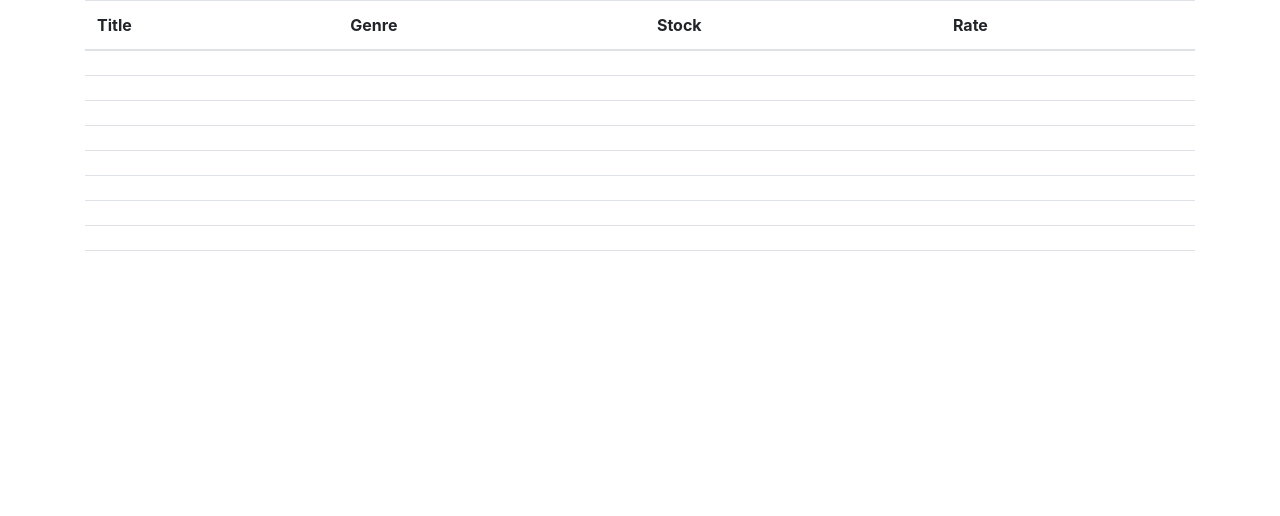
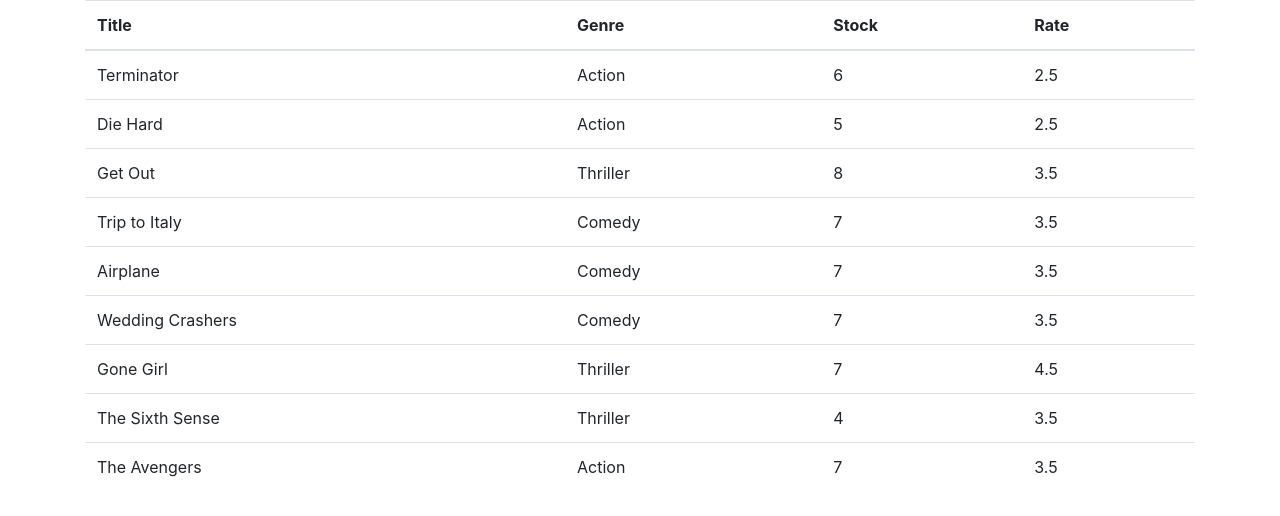
Before and after one commit to kusumghimire/react-vidly, a React (Create React App) app: page / in a window 1280 px wide. Shown: the top 516 px of the page. Built offline with nearby package versions, Linux system fonts and the light colour scheme.

Commit message:
fakeMovie service genre is imported into movies.js

```diff
--- a/src/components/movies.jsx
+++ b/src/components/movies.jsx
@@ -1,5 +1,5 @@
 import React, {Component} from 'react'
-import {getMovies} from "../fakeMovieService";
+import {getMovies} from "../services/fakeMovieService";
 class Movies extends Component{
    state = {
        movies: getMovies()
@@ -17,10 +17,10 @@
            <tbody>
                {this.state.movies.map(movie =>(
                <tr>
-                   <td></td>
-                   <td></td>
-                   <td></td>
-                   <td></td>
+                   <td>{movie.title}</td>
+                   <td>{movie.genre.name}</td>
+                   <td>{movie.numberInStock}</td>
+                   <td>{movie.dailyRentalRate}</td>
                </tr>
             ))}
 
--- a/src/fakeMovieService.js
+++ b/src/services/fakeMovieService.js
@@ -1,4 +1,4 @@
-import * as genresAPI from "../fakeGenreService";
+// import * as genresAPI from "../fakeGenreService";
 
 const movies = [
   {
@@ -78,7 +78,7 @@
 export function saveMovie(movie) {
   let movieInDb = movies.find(m => m._id === movie._id) || {};
   movieInDb.name = movie.name;
-  movieInDb.genre = genresAPI.genres.find(g => g._id === movie.genreId);
+  // movieInDb.genre = genresAPI.genres.find(g => g._id === movie.genreId);
   movieInDb.numberInStock = movie.numberInStock;
   movieInDb.dailyRentalRate = movie.dailyRentalRate;
 
```
